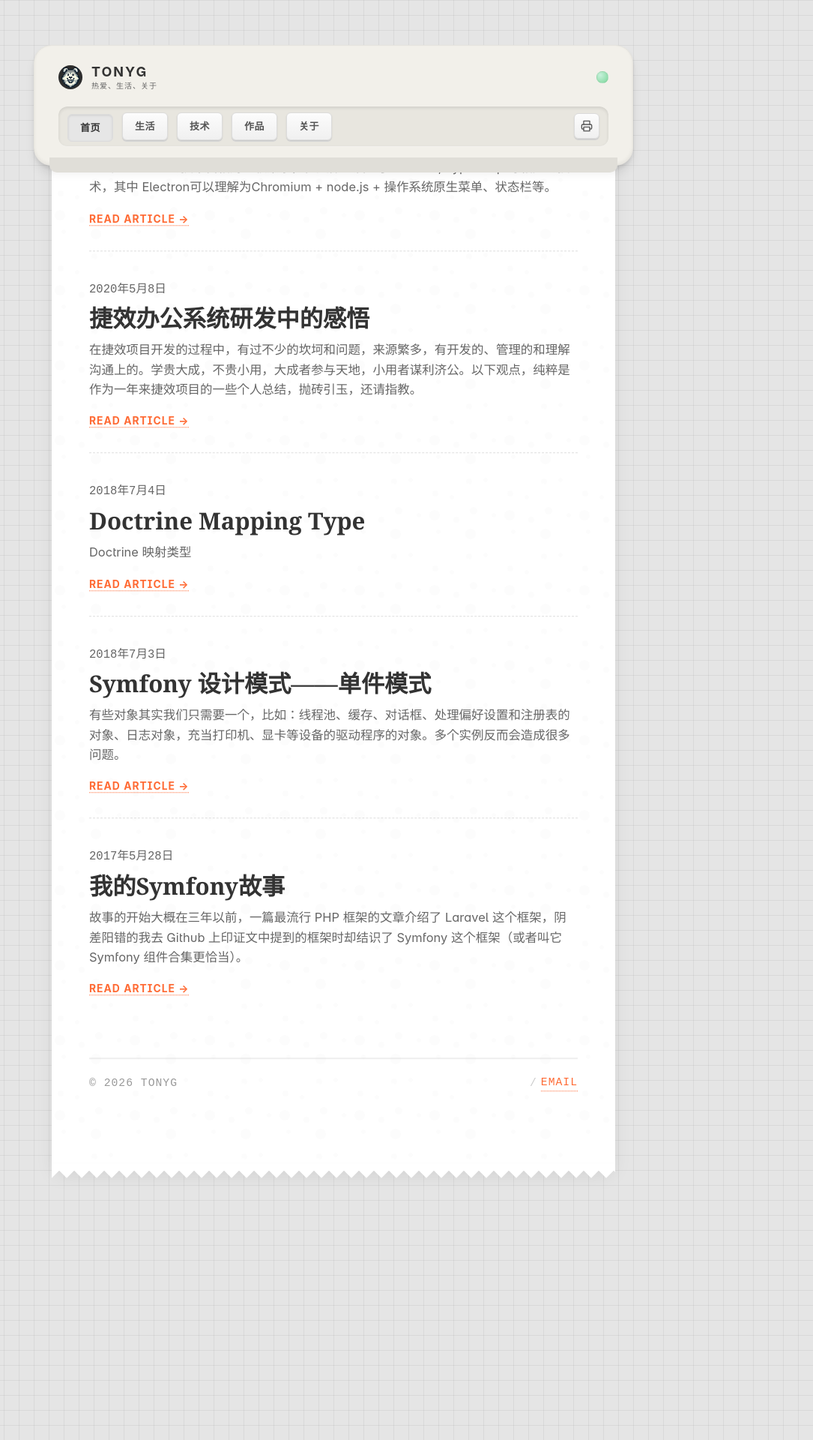
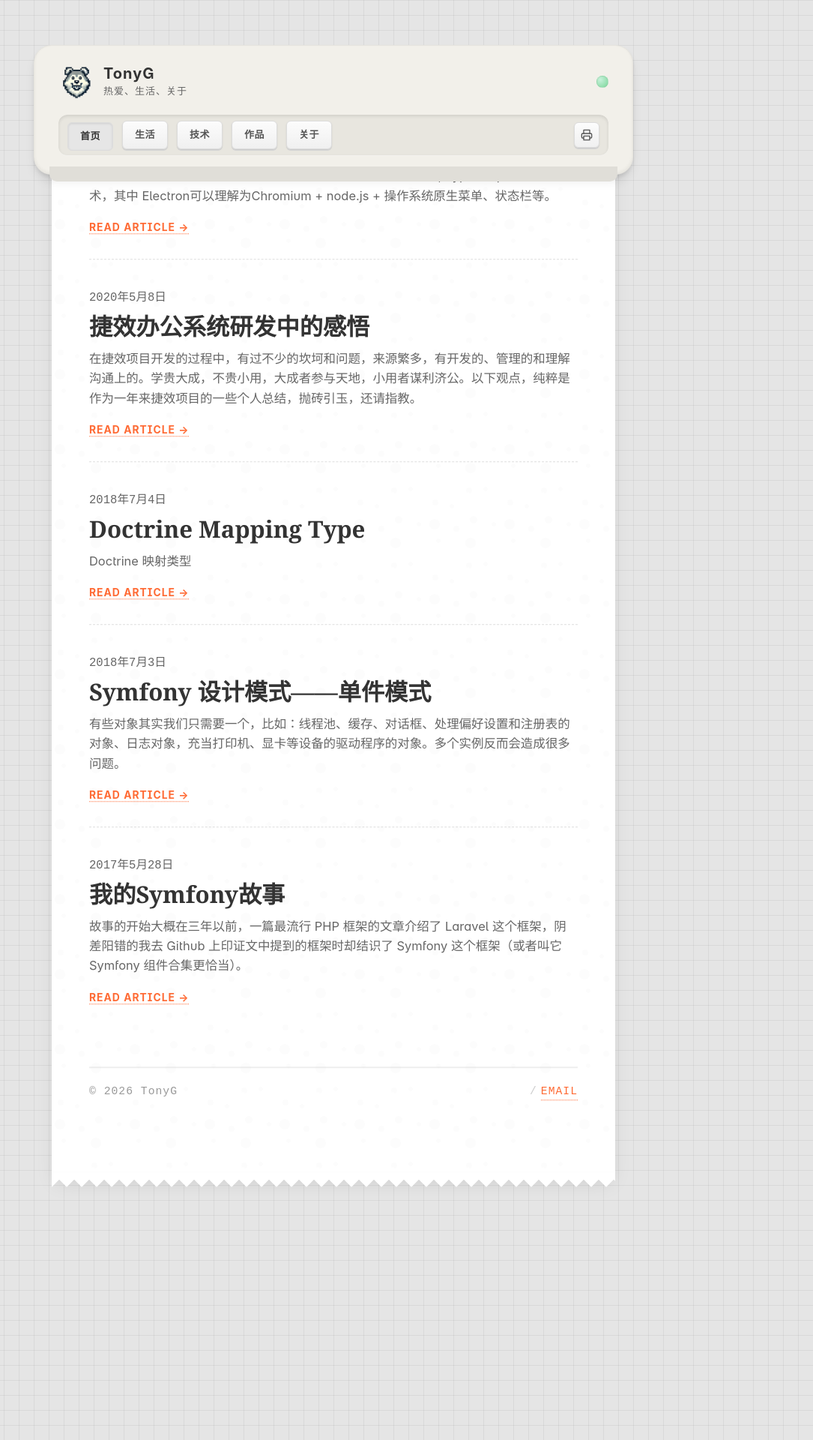
Before and after one commit to TonyGao/tonygao.github.io, a Jekyll site: the page built from index.html, in a window 1280 px wide. Shown: the top 1920 px of the page at 75% size, without its empty margins (195-1280 px from the left). Built offline with Jekyll 4.4.1, drawn with Linux system fonts in a browser that asks for light colours; some web fonts are replaced.

Commit message:
fix(UI): 为文章链接添加target="_blank"并调整打印样式
修正文章列表页和分类页的链接，使其在新标签页打开，避免中断当前页面浏览。
同时调整打印页面的头部样式：增大Logo尺寸，移除背景色，优化字体大小和间距，移除不必要的文本转换。

```diff
--- a/_includes/printer-head.html
+++ b/_includes/printer-head.html
@@ -4,7 +4,7 @@
     <a href="{{ "/" | prepend: site.baseurl }}" style="text-decoration: none; color: inherit;">
       <div class="brand">
         <div class="logo-icon">
-          <img src="{{ "/assets/images/dog215.png" | prepend: site.baseurl }}" alt="Logo" style="width: 100%; height: 100%; object-fit: cover; border-radius: 50%;">
+          <img src="{{ '/assets/images/dog215.png' | prepend: site.baseurl }}" alt="Logo" style="width: 100%; height: 100%; object-fit: cover; border-radius: 50%;">
         </div>
         <div class="brand-text">
           <h1>TonyG</h1>
--- a/_sass/_printer.scss
+++ b/_sass/_printer.scss
@@ -61,9 +61,9 @@ body {
       gap: 12px;
 
       .logo-icon {
-        width: 32px;
-        height: 32px;
-        background: #2d2d2d;
+        width: 48px;
+        height: 48px;
+        background: transparent;
         border-radius: 50%;
         display: flex;
         align-items: center;
@@ -71,6 +71,7 @@ body {
         color: $accent-color;
         font-weight: bold;
         font-size: 18px;
+        overflow: hidden;
       }
 
       .brand-text {
@@ -78,18 +79,18 @@ body {
         flex-direction: column;
 
         h1 {
-          font-size: 18px;
+          font-size: 20px;
           font-weight: 700;
           margin: 0;
-          letter-spacing: 2px;
-          text-transform: uppercase;
+          letter-spacing: 1px;
+          text-transform: none;
         }
 
         span {
-          font-size: 10px;
+          font-size: 13px;
           color: $secondary-text;
           letter-spacing: 1px;
-          text-transform: uppercase;
+          margin-top: 2px;
         }
       }
     }
@@ -383,8 +384,10 @@ footer {
   font-size: 0.85em;
   color: #999;
   font-family: "Courier New", monospace;
-  text-transform: uppercase;
   letter-spacing: 1px;
+  .copyright {
+    text-transform: none;
+  }
 }
 
 // Responsive
--- a/category/life.html
+++ b/category/life.html
@@ -30,6 +30,7 @@ permalink: /category/life/
     >
       <a
         href="{{ post.url | prepend: site.baseurl }}"
+        target="_blank"
         style="text-decoration: none; color: #333"
         >{{ post.title }}</a
       >
@@ -73,6 +74,7 @@ permalink: /category/life/
       >
       <a
         href="{{ post.url | prepend: site.baseurl }}"
+        target="_blank"
         style="
           text-decoration: none;
           color: #333;
--- a/index.html
+++ b/index.html
@@ -153,7 +153,7 @@ layout: default
     <div class="post-item">
       <div class="post-meta">{{ post.date | date: "%Y年%-m月%-d日" }}</div>
       <h2 class="post-title">
-        <a href="{{ post.url | prepend: site.baseurl }}">{{ post.title }}</a>
+        <a href="{{ post.url | prepend: site.baseurl }}" target="_blank">{{ post.title }}</a>
       </h2>
       {% if post.excerpt %}
       <div
```
Also changed, not shown: other parts of index.html (+1 -0 lines).
